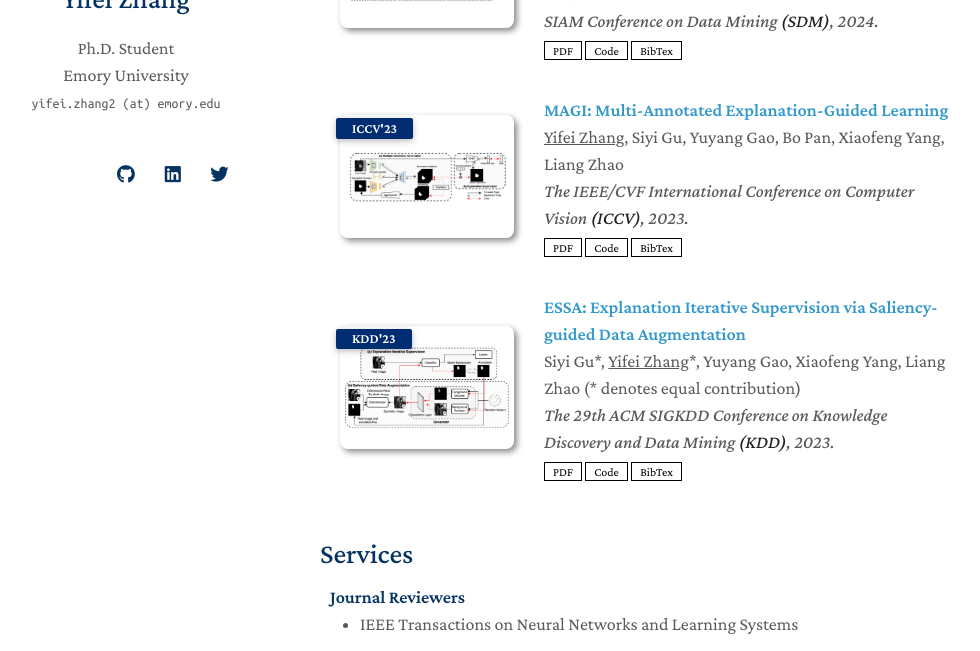
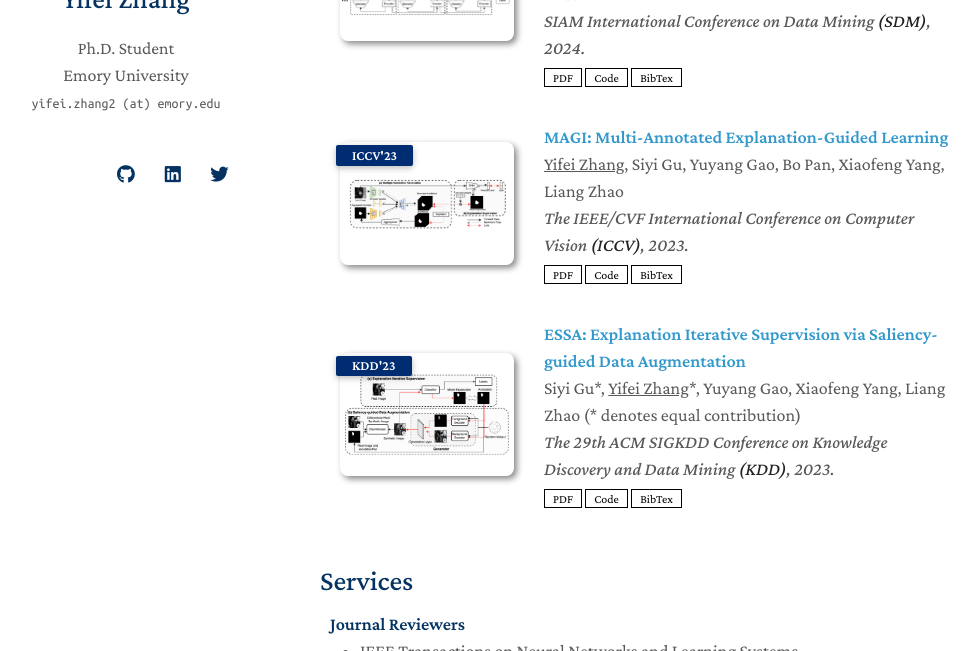
Before and after one commit to yifeizhangcs/yifeizhangcs.github.io, a Jekyll site: the page built from index.md, in a window 1280 px wide and 900 px high, scrolled down 1784 px, cut to the strip 249-900 px from the top of the window. Shown: the whole strip, without its empty margins (150-1130 px from the left). Built offline with Jekyll 4.4.1, drawn with Linux system fonts in a browser that asks for light colours; nearby versions of some CDN libraries; a style sheet for code colours, icons or effects is not loaded; our own code applies the rules of GitHub Pages for plain Markdown files.

Commit message:
Update publications.yml

```diff
--- a/_data/publications.yml
+++ b/_data/publications.yml
@@ -35,7 +35,7 @@ main:
   - title: "STES: A Spatiotemporal Explanation Supervision Framework"
     authors: Dazhou Yu, Binbin Chen, Yun Li, Suman Dhaka, <span style="text-decoration:underline">Yifei Zhang</span>, Zhenke Liu, Minxing Zhang, Jie Zhang, Liang Zhao
     conference_short: SDM' 24
-    conference: SIAM Conference on Data Mining <strong>(SDM)</strong>, 2024.
+    conference: SIAM International Conference on Data Mining <strong>(SDM)</strong>, 2024.
     pdf: https://epubs.siam.org/doi/pdf/10.1137/1.9781611978032.9
     code: https://epubs.siam.org/doi/pdf/10.1137/1.9781611978032.9
     bibtex: https://epubs.siam.org/doi/pdf/10.1137/1.9781611978032.9
```
